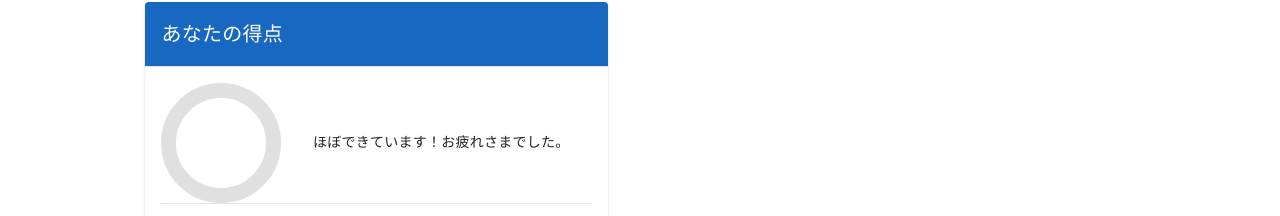
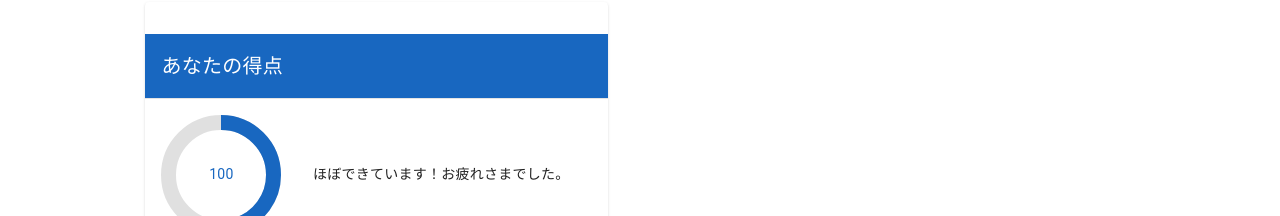
Before and after one commit to mino-8136/JohoJupyterChecker, a Vue app: page /assignment in a window 1280 px wide. Shown: the part 736-952 px from the top of the page. Built offline with nearby package versions, Linux system fonts and the light colour scheme; no server answers.

Commit message:
円形バーの動作確認

```diff
--- a/src/components/StudentScore.vue
+++ b/src/components/StudentScore.vue
@@ -1,16 +1,16 @@
 <template>
-  <v-card class="my-4">
+  <v-card class="py-8">
     <v-card-title class="header pa-4"> あなたの得点 </v-card-title>
     <v-divider></v-divider>
     <v-card-text>
 
-      <v-row align="center" justify="center" cols="12">
-        <v-col md="4">
-          <v-progress-circular :value="score" :size="120" :width="15" color="primary">
+      <v-row align="center" justify="center" class="pb-4">
+        <v-col cols="4">
+          <v-progress-circular :model-value="score/2.22222" :size="120" :width="15" color="primary">
             {{ score }}
           </v-progress-circular>
         </v-col>
-        <v-col md="8">
+        <v-col cols="8">
           <p>ほぼできています！お疲れさまでした。</p>
         </v-col>
       </v-row>
@@ -19,15 +19,15 @@
       <v-card-text>
 
         <v-row align="center" justify="center" cols="12">
-          <v-col>
+          <v-col cols="6">
             <v-text-field label="学年組番号の4桁" v-model="studentId"></v-text-field>
           </v-col>
-          <v-col>
-            <v-btn color="primary" @click="copyResult">提出用に結果をコピー</v-btn>
+          <v-col cols="6">
+            <v-btn color="primary"  @click="copyResult">提出用に結果をコピー</v-btn>
           </v-col>
         </v-row>
 
-    </v-card-text>
+      </v-card-text>
   </v-card>
 </template>
 
@@ -37,6 +37,7 @@ import { useAssignmentStore } from '../stores/assignmentStore'
 
 const store = useAssignmentStore()
 const studentId = ref('')
+const score = computed(() => store.getScore)
 
 function copyResult() {
   const result = `Score: ${score.value}, ID: ${studentId.value}`
--- a/src/stores/assignmentStore.ts
+++ b/src/stores/assignmentStore.ts
@@ -13,10 +13,17 @@ export const useAssignmentStore = defineStore(
       problems: []
     })
 
+    // TODO:得点を計算する関数を実装する
+    const getScore = computed(() => {
+      return 100
+    })
+
     return {
-      selectedAssignment
+      selectedAssignment,
+      getScore
     }
   },
+
   {
     persist: true
   }
```
